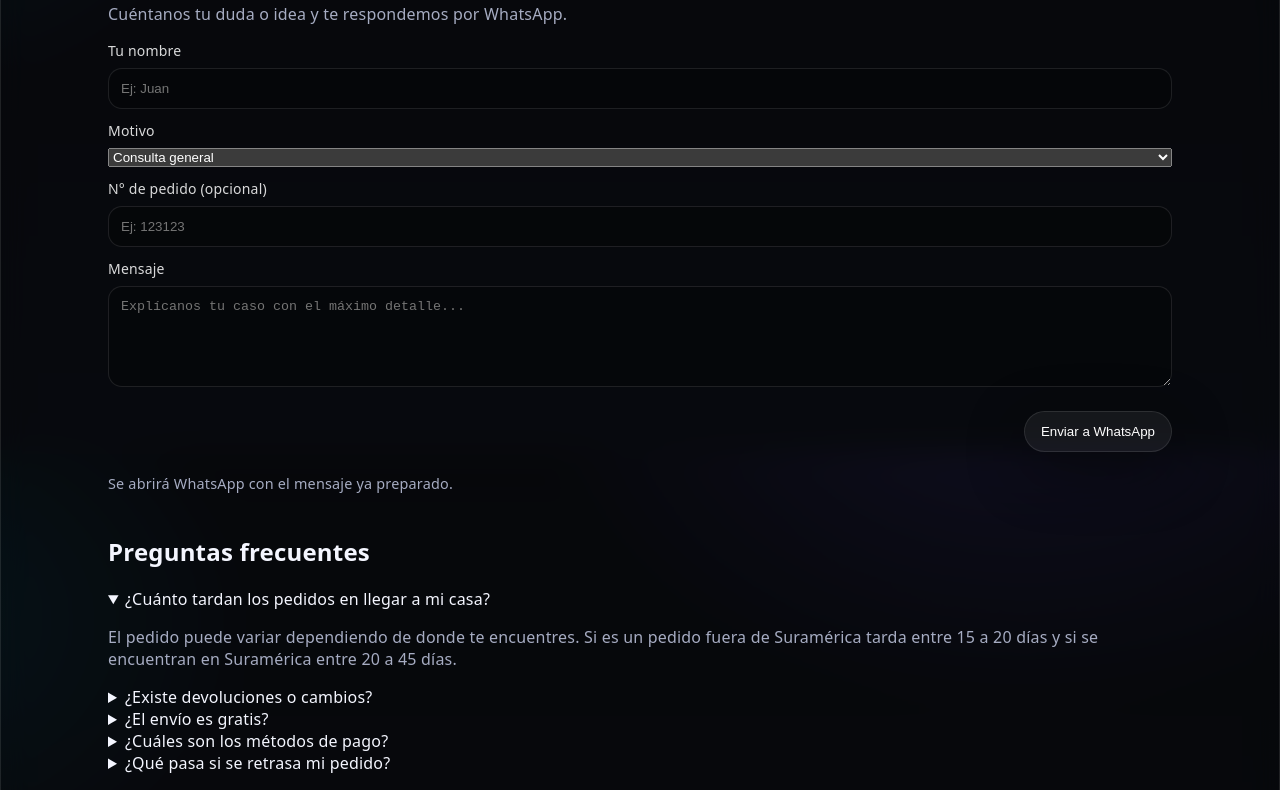
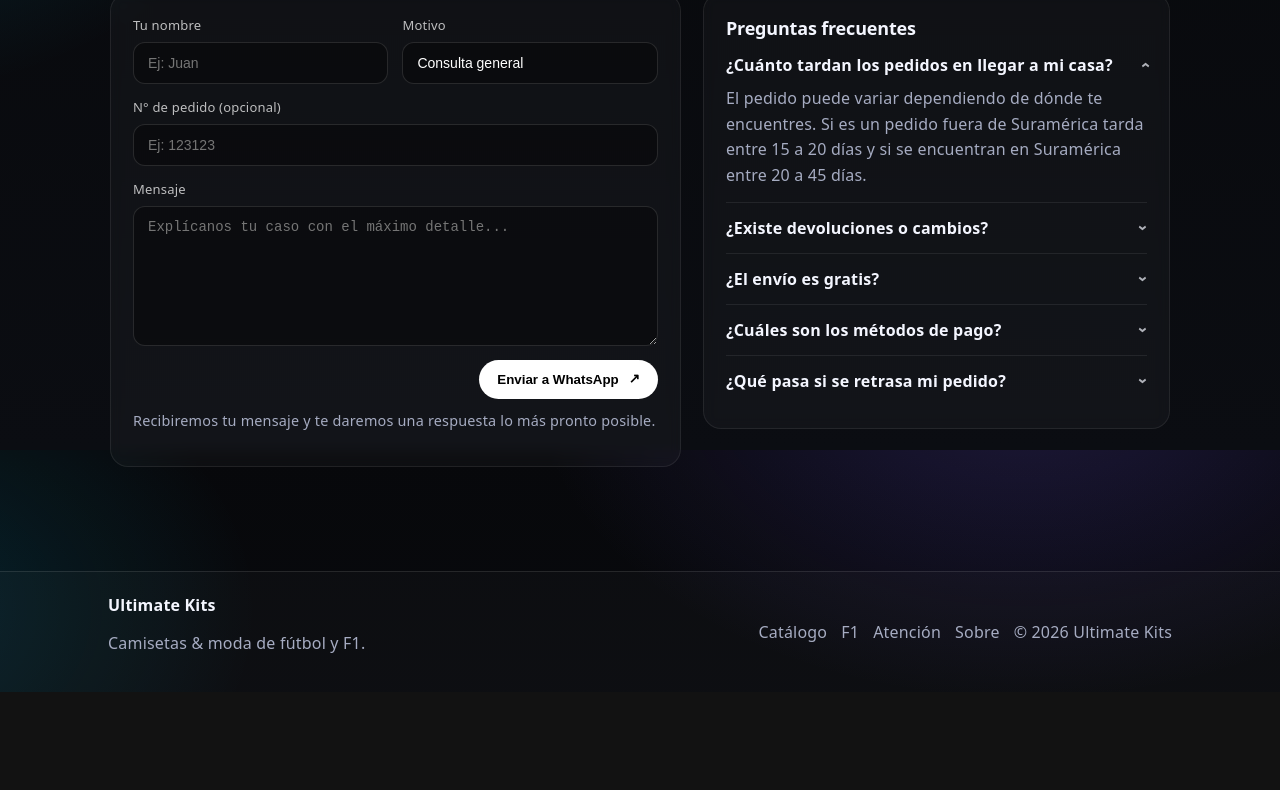
Before and after one commit to Dafonseca10/PAGINA-PRUEBA, a plain HTML site: page atencion.html in a window 1280 px wide. Shown: the part 350-1140 px from the top of the page. After the commit the page ends 1042 px from the top, so only its background shows below. Drawn offline with Linux system fonts and the light colour scheme.

Commit message:
Final V1

```diff
--- a/atencion.html
+++ b/atencion.html
@@ -35,19 +35,17 @@
     </header>
 
 <main class="page">
-   <section class="supportCard">
-  <h1>Atención al cliente</h1>
-  <p class="muted">Cuéntanos tu duda, problema o propuesta. Te respondemos por WhatsApp.</p>
-
-
-
-
-
-    <section class="container" style="margin-top:24px;">
+  <section class="pageContainer">
+    <header class="pageHead">
       <h1>Atención al cliente</h1>
       <p class="muted">Cuéntanos tu duda o idea y te respondemos por WhatsApp.</p>
+    </header>
 
-  <form id="supportForm" class="form" style="margin-top:16px;">
+    <div class="supportLayout">
+      <!-- FORM -->
+      <section class="supportCard">
+        <form id="supportForm" class="supportForm">
+          <div class="formGrid">
             <label class="field">
               <span>Tu nombre</span>
               <input id="s_name" type="text" placeholder="Ej: Juan" required>
@@ -64,35 +62,48 @@
               </select>
             </label>
 
-    <label class="field">
+            <label class="field formFull">
               <span>N° de pedido (opcional)</span>
               <input id="s_order" type="text" placeholder="Ej: 123123">
             </label>
 
-    <label class="field">
+            <label class="field formFull">
               <span>Mensaje</span>
-      <textarea id="s_msg" rows="5" placeholder="Explícanos tu caso con el máximo detalle..." required></textarea>
+              <textarea id="s_msg" rows="6" placeholder="Explícanos tu caso con el máximo detalle..." required></textarea>
             </label>
-
-    <div class="formActions" style="display:flex;gap:10px;justify-content:flex-end;margin-top:12px;">
-      <button class="btn" type="submit">Enviar a WhatsApp</button>
           </div>
 
-    <p class="muted" style="margin-top:10px;font-size:.9rem;">Se abrirá WhatsApp con el mensaje ya preparado.</p>
+          <div class="formActions">
+            <button class="btnWhatsapp" type="submit">
+              Enviar a WhatsApp
+              <span class="btnArrow">↗</span>
+            </button>
+          </div>
+
+          <p class="muted formNote">
+            Recibiremos tu mensaje y te daremos una respuesta lo más pronto posible.
+          </p>
         </form>
       </section>
 
-<section class="container" style="margin-top:28px;margin-bottom:40px;">
+      <!-- FAQ -->
+      <aside class="faqCard">
         <h2>Preguntas frecuentes</h2>
 
         <details class="faqItem" open>
           <summary>¿Cuánto tardan los pedidos en llegar a mi casa?</summary>
-    <p class="muted">El pedido puede variar dependiendo de donde te encuentres. Si es un pedido fuera de Suramérica tarda entre 15 a 20 días y si se encuentran en Suramérica entre 20 a 45 días.</p>
+          <p class="muted">
+            El pedido puede variar dependiendo de dónde te encuentres. Si es un pedido fuera de Suramérica tarda entre
+            15 a 20 días y si se encuentran en Suramérica entre 20 a 45 días.
+          </p>
         </details>
 
         <details class="faqItem">
           <summary>¿Existe devoluciones o cambios?</summary>
-    <p class="muted">Sí, todos los pedidos tienen sus respectivas devoluciones o cambios con una condición: el cliente tiene que cortar la camiseta para la devolución o cambio.</p>
+          <p class="muted">
+            Sí, todos los pedidos tienen sus respectivas devoluciones o cambios con una condición: el cliente tiene que
+            cortar la camiseta para la devolución o cambio.
+          </p>
         </details>
 
         <details class="faqItem">
@@ -107,11 +118,16 @@
 
         <details class="faqItem">
           <summary>¿Qué pasa si se retrasa mi pedido?</summary>
-    <p class="muted">En ciertos casos ajenos a nosotros, los pedidos se pueden llegar a retrasar o incluso hasta perder. Si eso sucede, no te preocupes que tu pedido tiene todo tipo de garantías.</p>
+          <p class="muted">
+            En ciertos casos ajenos a nosotros, los pedidos se pueden llegar a retrasar o incluso hasta perder. Si eso
+            sucede, no te preocupes que tu pedido tiene todo tipo de garantías.
+          </p>
         </details>
+      </aside>
+    </div>
   </section>
+</main>
 
-</main>
 
   <footer class="footer">
     <div class="container footerGrid">
@@ -121,8 +137,8 @@
       </div>
 
       <div class="footerLinks">
-        <a href="catalogo.html">Catálogo</a>
-        <a href="catalogo-futbol.html">F1</a>
+        <a href="catalogo-futbol.html">Catálogo</a>
+        <a href="catalogo-f1.html">F1</a>
         <a href="atencion.html">Atención</a>
         <a href="sobre.html">Sobre</a>
       </div>
--- a/css/styles.css
+++ b/css/styles.css
@@ -1058,3 +1058,171 @@ input:focus, textarea:focus{border-color: rgba(255,255,255,.22)}
     height: 210px !important;
   }
 }
+
+/* =========================
+   ATENCION: LAYOUT LIMPIO
+   ========================= */
+
+.pageContainer{
+  max-width: 1100px;
+  margin: 0 auto;
+  padding: 56px 20px 40px;
+}
+
+.pageHead{
+  margin-bottom: 26px;
+}
+
+.pageHead h1{
+  font-size: clamp(28px, 3vw, 40px);
+  letter-spacing: -0.02em;
+  margin: 0 0 8px;
+}
+
+.supportLayout{
+  display: grid;
+  grid-template-columns: 1.1fr 0.9fr;
+  gap: 22px;
+  align-items: start;
+}
+
+@media (max-width: 900px){
+  .supportLayout{
+    grid-template-columns: 1fr;
+  }
+}
+
+/* Cards */
+.supportCard,
+.faqCard{
+  background: rgba(255,255,255,0.03);
+  border: 1px solid rgba(255,255,255,0.08);
+  border-radius: 18px;
+  padding: 22px;
+  backdrop-filter: blur(6px);
+}
+
+.faqCard h2{
+  margin: 0 0 14px;
+  font-size: 18px;
+  letter-spacing: -0.01em;
+}
+
+/* Form */
+.supportForm .field{
+  display: grid;
+  gap: 8px;
+}
+
+.supportForm .field span{
+  font-size: 13px;
+  opacity: 0.85;
+}
+
+.formGrid{
+  display: grid;
+  grid-template-columns: 1fr 1fr;
+  gap: 14px;
+}
+
+.formFull{
+  grid-column: 1 / -1;
+}
+
+@media (max-width: 560px){
+  .formGrid{
+    grid-template-columns: 1fr;
+  }
+}
+
+.supportForm input,
+.supportForm select,
+.supportForm textarea{
+  width: 100%;
+  background: rgba(0,0,0,0.35);
+  border: 1px solid rgba(255,255,255,0.12);
+  color: #fff;
+  border-radius: 12px;
+  padding: 12px 14px;
+  font-size: 14px;
+}
+
+.supportForm textarea{
+  resize: vertical;
+  min-height: 140px;
+}
+
+.supportForm input:focus,
+.supportForm select:focus,
+.supportForm textarea:focus{
+  outline: none;
+  border-color: rgba(255,255,255,0.6);
+}
+
+.formActions{
+  display: flex;
+  justify-content: flex-end;
+  margin-top: 14px;
+}
+
+.btnWhatsapp{
+  border: 0;
+  background: #fff;
+  color: #000;
+  padding: 12px 18px;
+  border-radius: 999px;
+  font-weight: 650;
+  display: inline-flex;
+  align-items: center;
+  gap: 10px;
+  cursor: pointer;
+}
+
+.btnWhatsapp:hover{ opacity: 0.9; }
+
+.btnArrow{
+  display: inline-block;
+  transform: translateY(-1px);
+  font-weight: 700;
+}
+
+.formNote{
+  margin-top: 12px;
+  font-size: 0.9rem;
+}
+
+/* FAQ */
+.faqItem{
+  border-top: 1px solid rgba(255,255,255,0.08);
+  padding: 14px 0;
+}
+
+.faqItem:first-of-type{
+  border-top: 0;
+  padding-top: 0;
+}
+
+.faqItem summary{
+  cursor: pointer;
+  font-weight: 600;
+  list-style: none;
+}
+
+.faqItem summary::-webkit-details-marker{ display: none; }
+
+.faqItem summary::after{
+  content: "›";
+  float: right;
+  opacity: 0.7;
+  transform: rotate(90deg);
+  transition: transform .15s ease;
+}
+
+.faqItem[open] summary::after{
+  transform: rotate(-90deg);
+}
+
+.faqItem p{
+  margin: 10px 0 0;
+  line-height: 1.6;
+}
```
Also changed, not shown: catalogo-f1.html (+2 -2 lines), catalogo-futbol.html (+2 -2 lines), index.html (+2 -2 lines), sobre.html (+2 -2 lines). Lines whose indentation alone changed are shown as unchanged.
